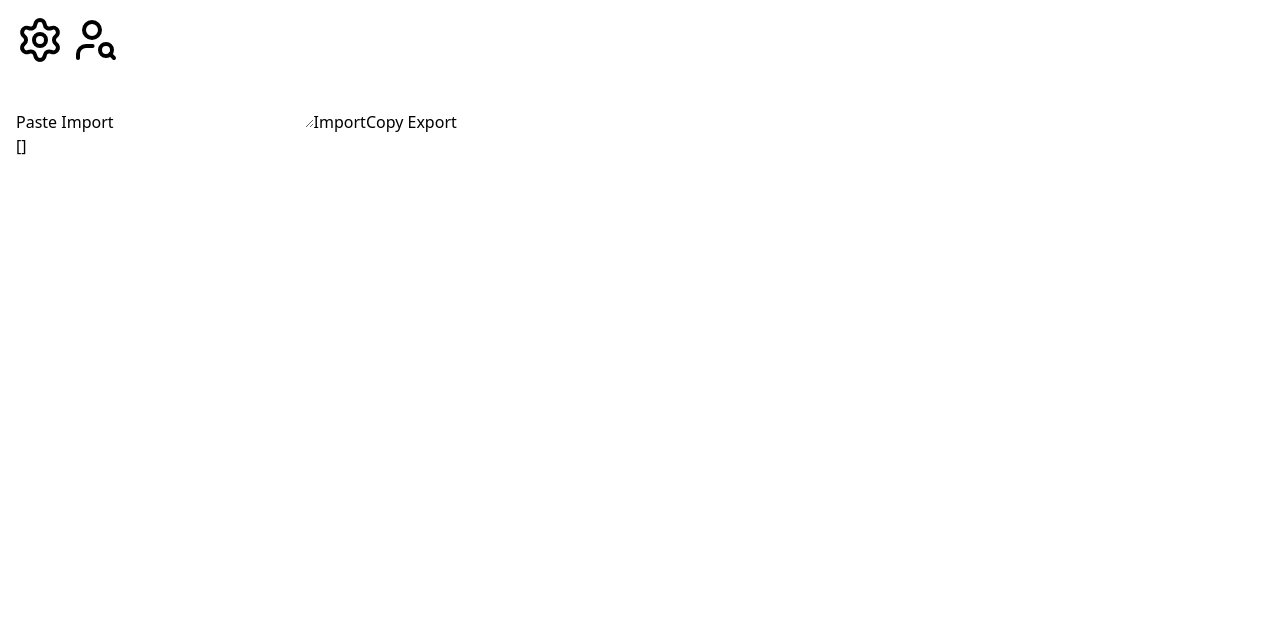
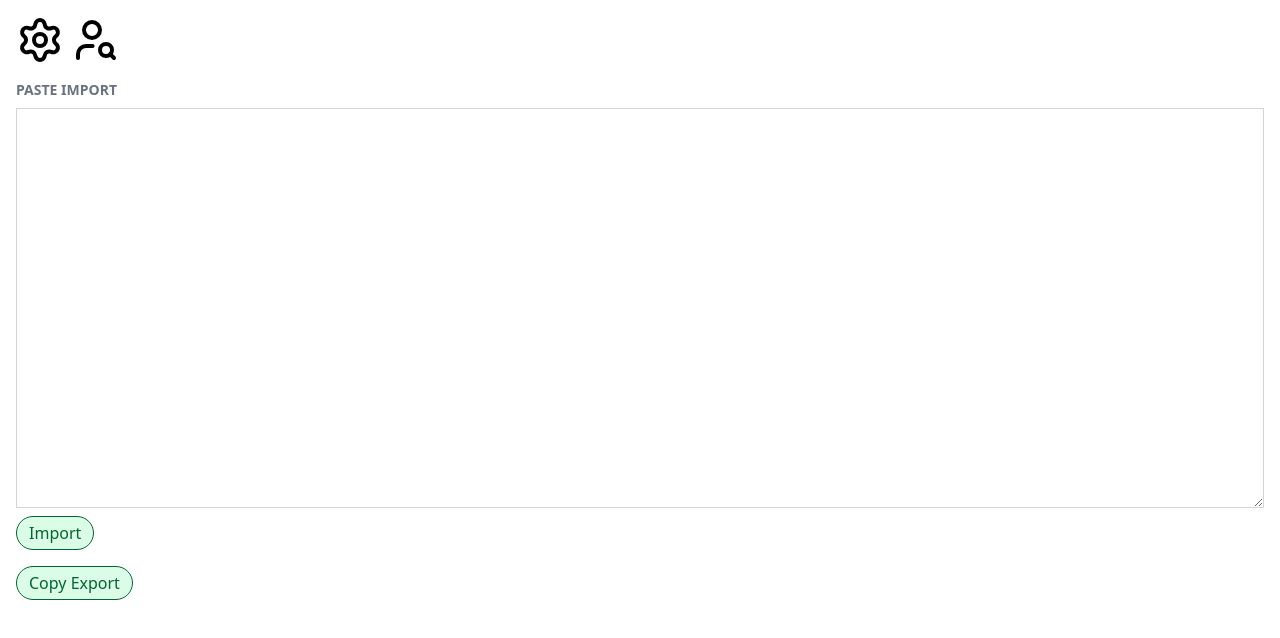
Before and after one commit to JackMaddigan/check-first-timers, a React (Vite) app: page /data in a window 1280 px wide. Shown: the top 638 px of the page. Built offline with nearby package versions, Linux system fonts and the light colour scheme.

Commit message:
admin page

```diff
--- a/src/Data.tsx
+++ b/src/Data.tsx
@@ -2,20 +2,17 @@ import { useState } from 'react';
 import { useData } from './DataContext';
 
 export default function Data(){
-  const {importPersons, exportPersons, persons} = useData();
+  const {importPersons, exportPersons} = useData();
   const [value, setValue] = useState("");
 
   return (
-    <section>
-      <div>
-        <label htmlFor="import">Paste Import</label>
-        <textarea name='import' onChange={(e) => setValue(e.target.value)} value={value} />
-        <button onClick={() => importPersons(value)}>Import</button>
-        <button onClick={exportPersons}>Copy Export</button>
+    <section className='flex flex-col gap-4'>
+      <div className='flex flex-col gap-2'>
+        <label className="text-sm font-bold text-gray-500" htmlFor="import">PASTE IMPORT</label>
+        <textarea name='import' onChange={(e) => setValue(e.target.value)} value={value} className='border border-gray-300 h-100' />
+        <button onClick={() => importPersons(value)} className='border border-green-800 text-green-800 bg-green-100 py-1 px-3 rounded-full self-start cursor-pointer'>Import</button>
       </div>
-      <div>
-        {JSON.stringify(persons, null, 2)}
-      </div>
+        <button onClick={exportPersons} className='border border-green-800 text-green-800 bg-green-100 py-1 px-3 rounded-full self-start cursor-pointer'>Copy Export</button>
     </section>
   );
 }
```
